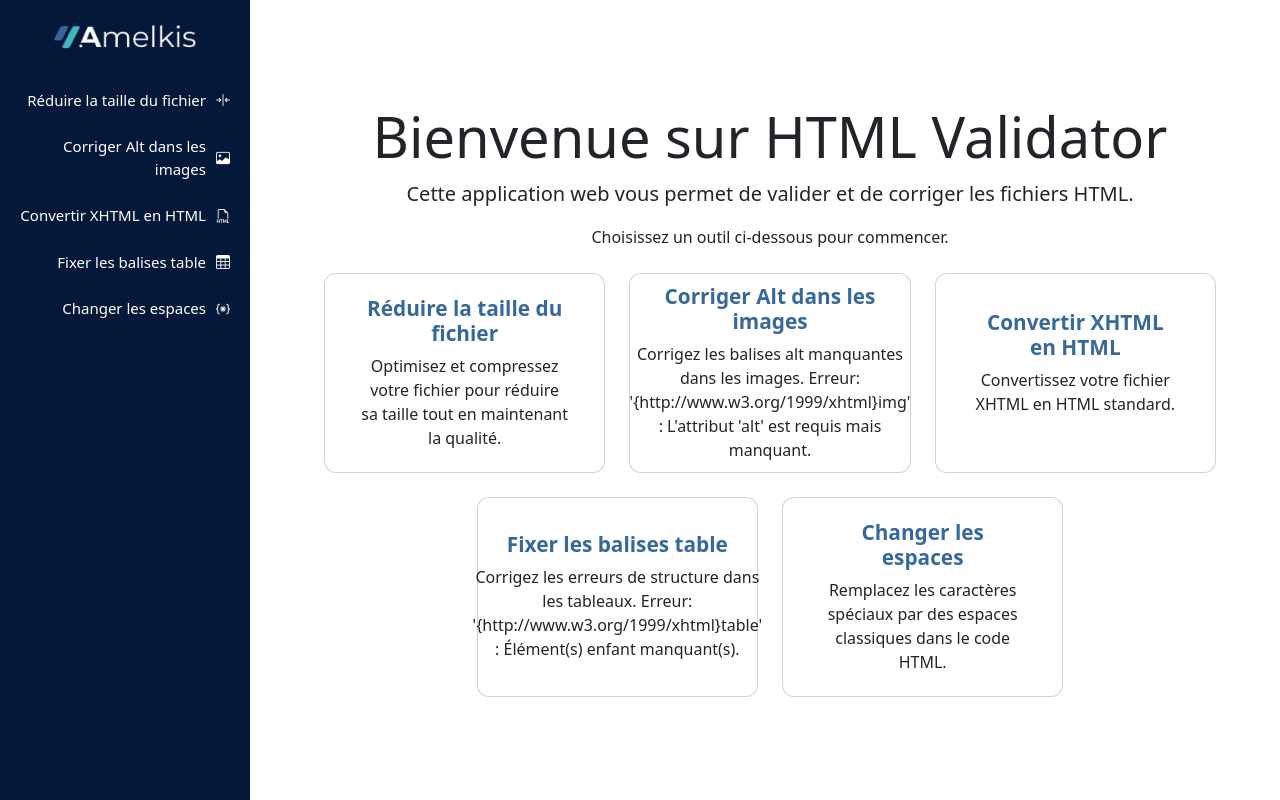
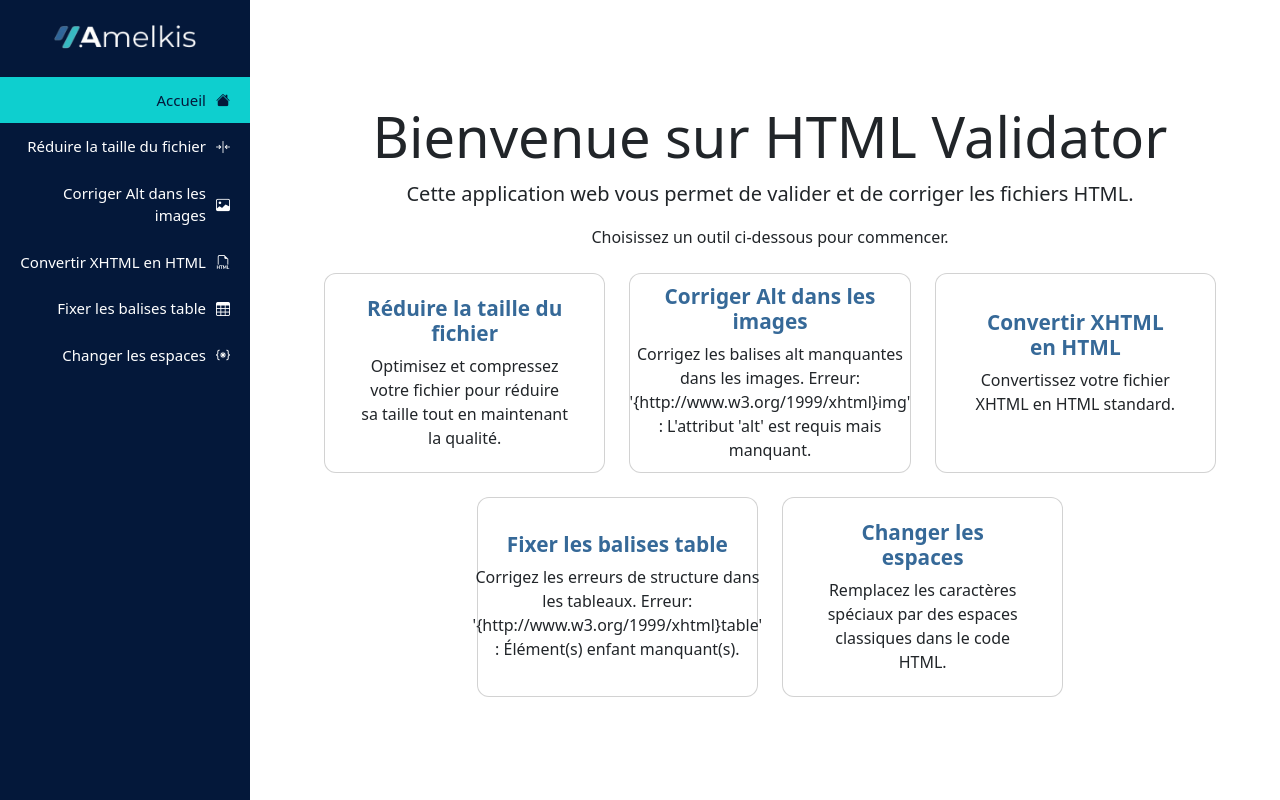
Before and after one commit to NorelhoudaB/extra, a Vue app in the folder frontend/: page / in a window 1280 px wide. Built offline with nearby package versions, Linux system fonts and the light colour scheme.

Commit message:
- Added homepage to the sidebar & fixed the copy in docker

```diff
--- a/frontend/docker-compose.yml
+++ b/frontend/docker-compose.yml
@@ -5,6 +5,7 @@ services:
     container_name: frontend
     volumes:
       - C:\Users\norel_2b285at\Downloads\extra\frontend:/code
+      - /code/node_modules
     ports:
       - "8911:8911"
       - "3000:3000"
--- a/frontend/src/components/Sidebar.vue
+++ b/frontend/src/components/Sidebar.vue
@@ -26,6 +26,11 @@ const toggleSidebar = () => {
      <!--<i class="bi bi-pin-angle-fill"  @click="toggleSidebar" ></i>-->
     <!-- navitem -->
     <ul class="nav flex-column w-100 mt-4">
+      <li class="nav-item">
+        <a href="/" class="nav-link" :class="{ active: route.path === '/' }" @click.prevent="selectOption('/')">
+          <span class="nav-text" v-show="!isCollapsed">Accueil</span> <i class="bi bi-house-fill"></i>
+        </a>
+      </li>
       <li class="nav-item">
         <a href="/reduire" class="nav-link" :class="{ active: route.path === '/reduire' }" @click.prevent="selectOption('/reduire')">
           <span class="nav-text" v-show="!isCollapsed">Réduire la taille du fichier</span> <i class="bi bi-arrows-collapse-vertical"></i>
```
Also changed, not shown: 1 other file (tests, documents, lock files or other folders).
